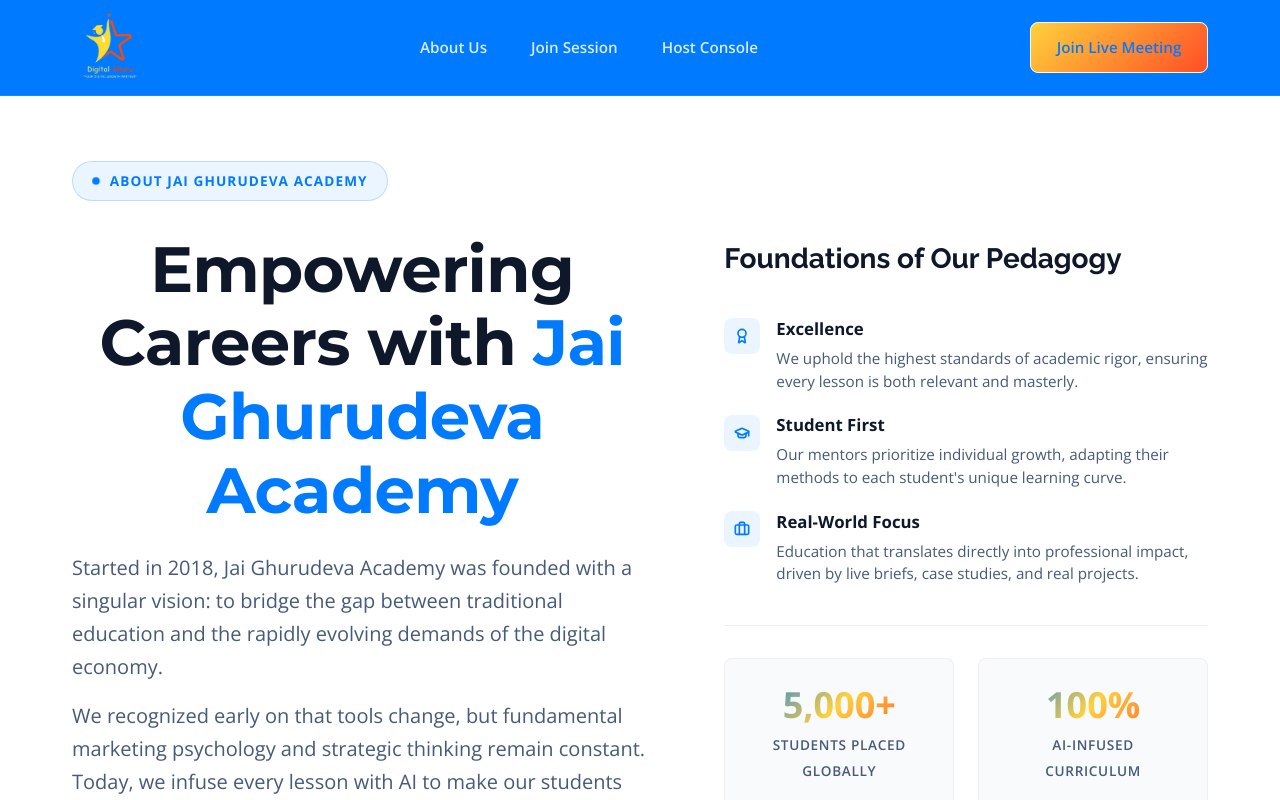
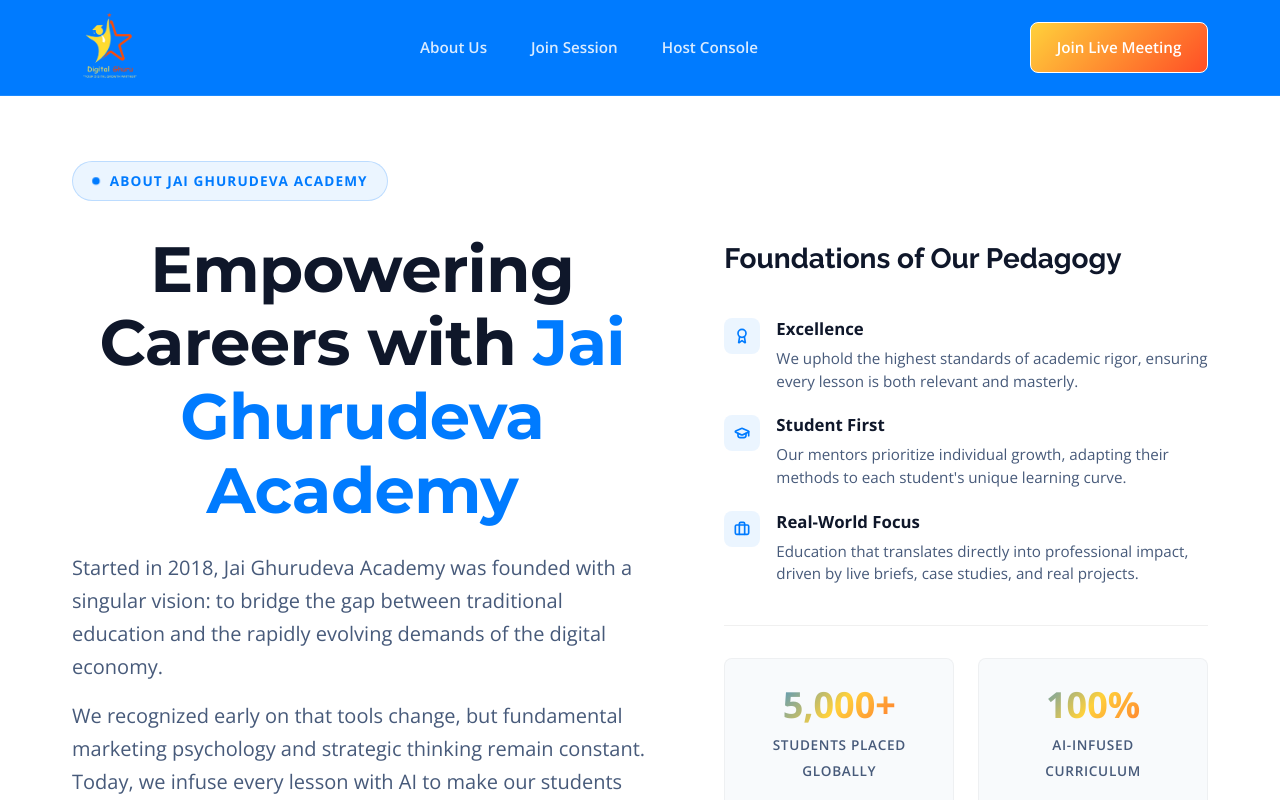
Before and after one commit to sounderrajan-07/Digitalguru, a React (Vite) app in the folder frontend/: page / in a window 1280 px wide. Shown: the top 800 px of the page. Built offline with nearby package versions, Linux system fonts and the light colour scheme.

Commit message:
design: update navbar primary button text color to white, turning dark-slate on hover

```diff
--- a/frontend/src/index.css
+++ b/frontend/src/index.css
@@ -343,16 +343,16 @@ img {
 .nav-actions .btn {
   padding: 0.8rem 1.6rem;
   font-size: 0.95rem;
-  background-color: #ffffff !important;
-  color: var(--color-blue-brand) !important;
+  background: linear-gradient(135deg, var(--color-yellow-accent) 0%, var(--color-orange-brand) 100%) !important;
+  color: #ffffff !important;
   border: 1.5px solid #ffffff !important;
   box-shadow: none;
 }
 
 .nav-actions .btn:hover {
-  background-color: var(--color-yellow-accent) !important;
-  color: #00112c !important;
-  border-color: var(--color-yellow-accent) !important;
+  background: linear-gradient(135deg, var(--color-yellow-accent) 20%, var(--color-orange-hover) 100%) !important;
+  color: #0f172a !important;
+  border-color: #ffffff !important;
 }
 
 .menu-toggle {
```
